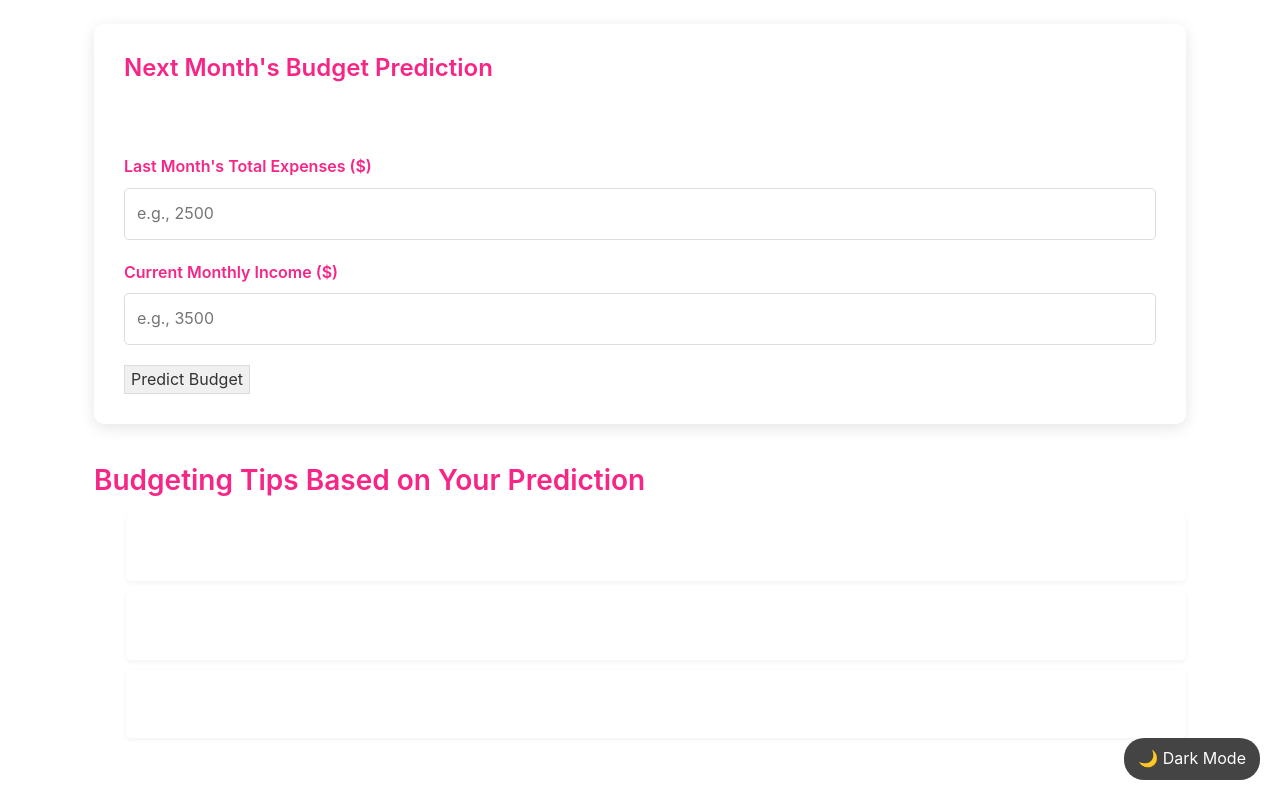
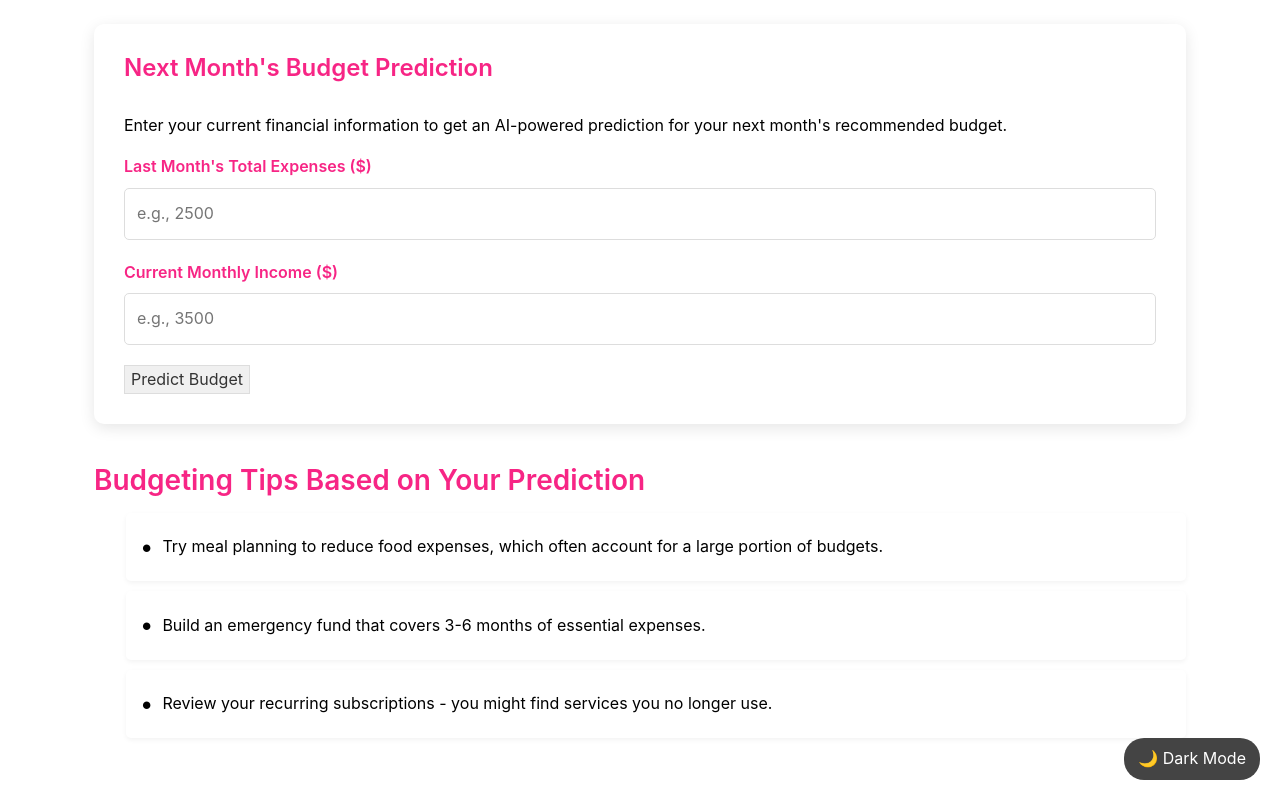
Before and after one commit to KaranGoswami5254/AI-PBL, a Flask app: page /budget-prediction in a window 1280 px wide. Run offline with Flask 3, Linux system fonts and the light colour scheme; parts of the project's set-up code (start-up, migrations or seed data) failed here and were passed over.

Commit message:
Update style.css

```diff
--- a/static/css/style.css
+++ b/static/css/style.css
@@ -425,7 +425,7 @@
 
   --bg-color: #ffffff;
   --text-color: white;
-  --text-secondary: white;
+  --text-secondary: black;
   --card-bg: #f5f5f5;
   --card-shadow: rgba(0, 0, 0, 0.1);
   --link-color: #0066cc;
```
